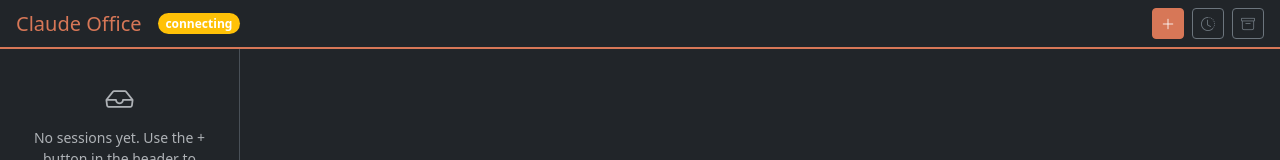
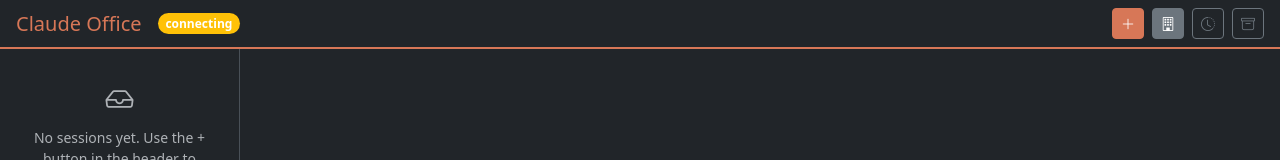
Before and after one commit to ngmthaq/claude-office, a React (Vite) app in the folder apps/web/: page / in a window 1280 px wide. Shown: the top 160 px of the page. Built offline with nearby package versions, Linux system fonts and the light colour scheme; no server answers.

Commit message:
feat: add a button to show or hide the office floor
A new header button turns the floor on or off and the app remembers the choice.
With the floor off, the app removes the PixiJS floor and the chat fills the space next to the sidebar.

```diff
--- a/apps/web/src/components/organisms/ChatPanel.tsx
+++ b/apps/web/src/components/organisms/ChatPanel.tsx
@@ -7,10 +7,16 @@ import { McpStatusPanel } from '@/components/organisms/McpStatusPanel';
 import { MessageList } from '@/components/organisms/MessageList';
 import { SessionInfoPanel } from '@/components/organisms/SessionInfoPanel';
 import { SubagentDetails } from '@/components/organisms/SubagentDetails';
-import { ATTACHMENT_TEXT, CODE_VIEWER_TEXT, SESSION_INFO_TEXT } from '@/configs/ui.config';
+import {
+  ATTACHMENT_TEXT,
+  CODE_VIEWER_TEXT,
+  FLOOR_TEXT,
+  SESSION_INFO_TEXT,
+} from '@/configs/ui.config';
 import { useChatAttachments } from '@/hooks/feature/useChatAttachments';
 import { useMcpStatus } from '@/hooks/feature/useMcpStatus';
 import { useCodeViewerStore } from '@/hooks/store/useCodeViewerStore';
+import { useFloorStore } from '@/hooks/store/useFloorStore';
 import { useMcpStore } from '@/hooks/store/useMcpStore';
 import { useSessionInfoStore } from '@/hooks/store/useSessionInfoStore';
 import { useSessionsStore } from '@/hooks/store/useSessionsStore';
@@ -18,6 +24,7 @@ import { useSubagentDetailsStore } from '@/hooks/store/useSubagentDetailsStore';
 
 export function ChatPanel() {
   const room = useSessionsStore((state) => state.rooms.find((r) => r.id === state.selectedRoomId));
+  const floorVisible = useFloorStore((state) => state.visible);
   const select = useSessionsStore((state) => state.select);
   const openSubagent = useSubagentDetailsStore((state) => state.open);
   const closeDetails = useSubagentDetailsStore((state) => state.closeDetails);
@@ -86,7 +93,9 @@ export function ChatPanel() {
     closeMcp();
   }, [openSubagent, closeInfo, closeMcp]);
 
-  if (!room) return null;
+  if (!room) {
+    return floorVisible ? null : <p className="chat-panel__empty muted">{FLOOR_TEXT.emptyChat}</p>;
+  }
 
   if (mcpRoomId === room.id) return <McpStatusPanel roomId={room.id} roomName={roomLabel(room)} />;
 
--- a/apps/web/src/components/organisms/GameCanvas.tsx
+++ b/apps/web/src/components/organisms/GameCanvas.tsx
@@ -48,6 +48,9 @@ export function GameCanvas() {
 
     return () => {
       cancelled = true;
+      // Turning the floor off mid-rename would leave the rename state open with no input.
+      const { renaming: current, stopRename: stop } = useSessionsStore.getState();
+      if (current?.place === 'office') stop();
       observer?.disconnect();
       scene?.destroy();
       scene = null;
--- a/apps/web/src/components/organisms/HeaderActions.tsx
+++ b/apps/web/src/components/organisms/HeaderActions.tsx
@@ -3,8 +3,10 @@ import { ArchivedDialog } from '@/components/organisms/ArchivedDialog';
 import { HistoryDialog } from '@/components/organisms/HistoryDialog';
 import { UsageLimitBadge } from '@/components/molecules/UsageLimitBadge';
 import { NewSessionDialog } from '@/components/organisms/NewSessionDialog';
+import { FLOOR_TEXT } from '@/configs/ui.config';
 import { useNow } from '@/hooks/feature/useNow';
 import { useArchivedStore } from '@/hooks/store/useArchivedStore';
+import { useFloorStore } from '@/hooks/store/useFloorStore';
 import { useHistoryStore } from '@/hooks/store/useHistoryStore';
 import { useSessionsStore } from '@/hooks/store/useSessionsStore';
 import { useUsageLimitStore } from '@/hooks/store/useUsageLimitStore';
@@ -14,6 +16,9 @@ export function HeaderActions() {
   const openDialog = useSessionsStore((state) => state.openDialog);
   const openHistory = useHistoryStore((state) => state.openHistory);
   const openArchived = useArchivedStore((state) => state.openArchived);
+
+  const floorVisible = useFloorStore((state) => state.visible);
+  const setFloorVisible = useFloorStore((state) => state.setVisible);
 
   const limit = useUsageLimitStore((state) => state.limit);
   const now = useNow(60_000);
@@ -30,6 +35,14 @@ export function HeaderActions() {
         variant="primary"
         placement="bottom"
         onClick={openDialog}
+      />
+      <IconButton
+        icon="building"
+        label={FLOOR_TEXT.toggleLabel}
+        placement="bottom"
+        active={floorVisible}
+        aria-pressed={floorVisible}
+        onClick={() => setFloorVisible(!floorVisible)}
       />
       <IconButton
         icon="clock-history"
--- a/apps/web/src/components/pages/OfficePage.tsx
+++ b/apps/web/src/components/pages/OfficePage.tsx
@@ -8,12 +8,14 @@ import { AppLayout } from '@/components/templates/AppLayout';
 import { useChatResize } from '@/hooks/feature/useChatResize';
 import { useEscapeClose } from '@/hooks/feature/useEscapeClose';
 import { useChatWidthStore } from '@/hooks/store/useChatWidthStore';
+import { useFloorStore } from '@/hooks/store/useFloorStore';
 import { useConnectionStore } from '@/hooks/store/useConnectionStore';
 import { useSessionsStore } from '@/hooks/store/useSessionsStore';
 
 export function OfficePage() {
   const chatOpen = useSessionsStore((state) => state.selectedRoomId !== null);
   const chatWidth = useChatWidthStore((state) => state.width);
+  const floorVisible = useFloorStore((state) => state.visible);
   const connectionStatus = useConnectionStore((state) => state.status);
   const chatResize = useChatResize();
 
@@ -24,11 +26,12 @@ export function OfficePage() {
       connectionBadge={<ConnectionBadge status={connectionStatus} />}
       headerActions={<HeaderActions />}
       sidebar={<SessionList />}
-      canvas={<GameCanvas />}
-      resizeHandle={<ChatResizeHandle {...chatResize} />}
+      canvas={floorVisible ? <GameCanvas /> : null}
+      resizeHandle={floorVisible ? <ChatResizeHandle {...chatResize} /> : null}
       chat={<ChatPanel />}
       chatOpen={chatOpen}
       chatWidth={chatWidth}
+      floorVisible={floorVisible}
     />
   );
 }
--- a/apps/web/src/components/templates/AppLayout.tsx
+++ b/apps/web/src/components/templates/AppLayout.tsx
@@ -10,6 +10,7 @@ type AppLayoutProps = {
   chat: ReactNode;
   chatOpen: boolean;
   chatWidth: number;
+  floorVisible: boolean;
 };
 
 export function AppLayout({
@@ -21,7 +22,11 @@ export function AppLayout({
   chat,
   chatOpen,
   chatWidth,
+  floorVisible,
 }: AppLayoutProps) {
+  const drawerClass = `chat-drawer${chatOpen ? ' chat-drawer--open' : ''}${
+    floorVisible ? '' : ' chat-drawer--full'
+  }`;
   const drawerStyle = { '--chat-width': `${chatWidth}px` } as CSSProperties;
 
   return (
@@ -34,7 +39,7 @@ export function AppLayout({
       <div className="app-body">
         <ErrorBoundary>{sidebar}</ErrorBoundary>
         <ErrorBoundary>{canvas}</ErrorBoundary>
-        <div className={`chat-drawer${chatOpen ? ' chat-drawer--open' : ''}`} style={drawerStyle}>
+        <div className={drawerClass} style={drawerStyle}>
           {resizeHandle}
           <ErrorBoundary>{chat}</ErrorBoundary>
         </div>
--- a/apps/web/src/configs/layout.config.ts
+++ b/apps/web/src/configs/layout.config.ts
@@ -3,3 +3,4 @@ export const MIN_REM = 30;
 export const MAX_REM = 50;
 export const MIN_CANVAS_REM = 20;
 export const DRAGGING_CLASS = 'chat-resizing';
+export const FLOOR_VISIBLE_STORAGE_KEY = 'claude-office.floorVisible';
--- a/apps/web/src/configs/ui.config.ts
+++ b/apps/web/src/configs/ui.config.ts
@@ -195,3 +195,8 @@ export const INTERNAL_ITEMS_KEEP_MAX = 50;
 export const AUTO_SCROLL_BOTTOM_THRESHOLD_PX = 32;
 export const AUTO_SCROLL_AT_END_TOLERANCE_PX = 1;
 export const SCROLL_TO_BOTTOM_LABEL = 'Scroll to bottom';
+
+export const FLOOR_TEXT = {
+  toggleLabel: 'Show floor',
+  emptyChat: 'Select a session to start chatting',
+} as const;
--- /dev/null
+++ b/apps/web/src/hooks/store/useFloorStore.ts
@@ -0,0 +1,27 @@
+import { create } from 'zustand';
+import { FLOOR_VISIBLE_STORAGE_KEY } from '@/configs/layout.config';
+
+type FloorState = {
+  visible: boolean;
+  setVisible: (visible: boolean) => void;
+};
+
+export const useFloorStore = create<FloorState>((set) => ({
+  visible: loadInitialVisible(),
+  setVisible: (visible) => {
+    set({ visible });
+    try {
+      localStorage.setItem(FLOOR_VISIBLE_STORAGE_KEY, String(visible));
+    } catch {
+      // Storage can be blocked; the choice then lasts for this page only.
+    }
+  },
+}));
+
+function loadInitialVisible(): boolean {
+  try {
+    return localStorage.getItem(FLOOR_VISIBLE_STORAGE_KEY) !== 'false';
+  } catch {
+    return true;
+  }
+}
--- a/apps/web/src/styles/chat-drawer.css
+++ b/apps/web/src/styles/chat-drawer.css
@@ -16,6 +16,16 @@
   margin-right: 0;
   visibility: visible;
   transition: margin-right 200ms ease;
+}
+
+.chat-drawer--full {
+  flex: 1;
+  width: auto;
+  min-width: 0;
+  margin-right: 0;
+  border-left: none;
+  visibility: visible;
+  transition: none;
 }
 
 .chat-resize-handle {
--- a/apps/web/src/styles/chat.css
+++ b/apps/web/src/styles/chat.css
@@ -239,3 +239,13 @@
   max-height: 12rem;
   overflow-y: auto;
 }
+
+.chat-panel__empty {
+  display: flex;
+  flex: 1;
+  align-items: center;
+  justify-content: center;
+  margin: 0;
+  padding: 1rem;
+  text-align: center;
+}
```
Also changed, not shown: 2 other files (tests, documents, lock files or other folders).
